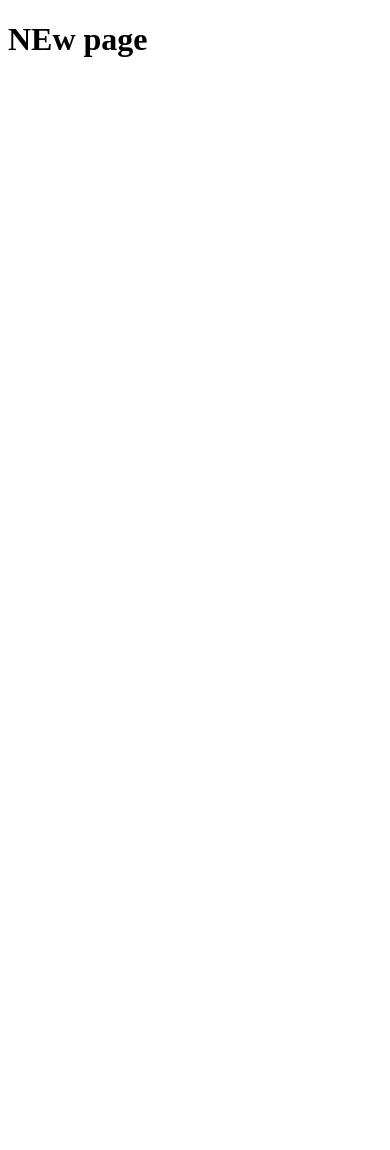
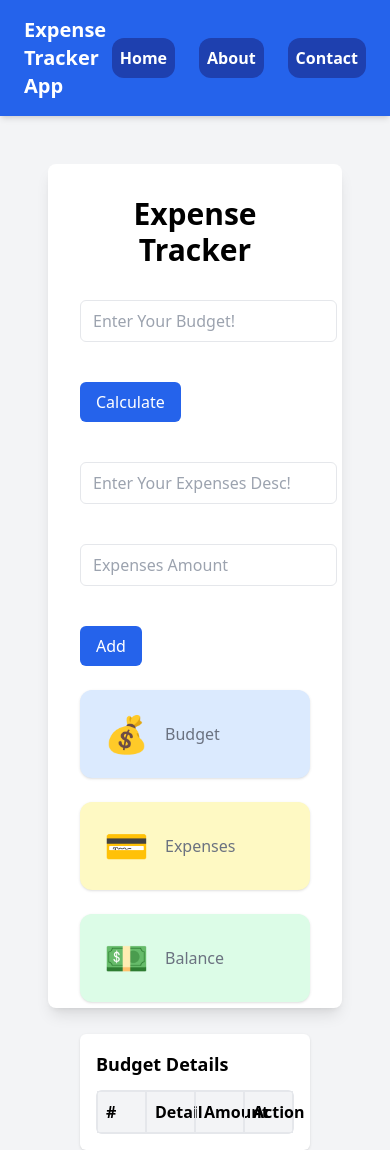
Before and after one commit to Aryan980520/FEE2_Project, a plain HTML site: page 1.html in a window 390 px wide. Before the commit the page ends 844 px from the top, so only its background shows below. Drawn offline with nearby package versions, Linux system fonts and the light colour scheme.

```diff
--- a/1.html
+++ b/1.html
@@ -1,11 +1,81 @@
 <!DOCTYPE html>
 <html lang="en">
 <head>
-    <meta charset="UTF-8">
-    <meta name="viewport" content="width=device-width, initial-scale=1.0">
-    <title>Document</title>
+  <meta charset="UTF-8">
+  <meta name="viewport" content="width=device-width, initial-scale=1.0">
+  <title>Budget App</title>
+  <script src="https://cdn.tailwindcss.com"></script>
 </head>
-<body>
-    <h1>NEw page</h1>
+<body class="bg-gray-100 min-h-screen flex flex-col">
+
+  <!-- Navbar -->
+  <div class="bg-blue-600 text-white px-6 py-4 shadow-md flex justify-between items-center">
+    <h1 class="text-xl font-bold">Expense Tracker App</h1>
+    <ul class="flex space-x-6">
+      <a href="Index.html"><button class="font-bold bg-blue-800 p-2 rounded-xl hover:bg-blue-500 hover:scale-105 transform transition duration-300 ease-in-out">Home</button></a>
+      <a href="Index.html"><button class="font-bold bg-blue-800 p-2 rounded-xl hover:bg-blue-500 hover:scale-105 transform transition duration-300 ease-in-out">About</button></a>
+      <a href="contact.html"><button class="font-bold bg-blue-800 p-2 rounded-xl hover:bg-blue-500 hover:scale-105 transform transition duration-300 ease-in-out">Contact</button></a>
+    </ul>
+  </div>
+
+  <!-- Full Page Content -->
+  <div class="flex-1 flex justify-center items-start p-12">
+    <div class="bg-white shadow-lg rounded-lg p-8 w-full h-screen">
+
+      <h2 class="text-3xl font-bold text-center mb-8">Expense Tracker</h2>
+
+      <!-- Input Section -->
+      <div class="flex flex-wrap gap-10 items-center mb-6">
+        <input type="number" placeholder="Enter Your Budget!"
+               class="border px-3 py-2 rounded-md">
+
+        <button class="bg-blue-600 text-white px-4 py-2 rounded-md ">
+          Calculate
+        </button>
+
+        <input type="text" placeholder="Enter Your Expenses Desc!"
+               class="border px-3 py-2 rounded-md">
+
+        <input type="number" placeholder="Expenses Amount"
+               class="border px-3 py-2 rounded-md">
+
+        <button class="bg-blue-600 text-white px-4 py-2 rounded-md">Add</button>
+      </div>
+
+      <!-- Cards Section -->
+      <div class="grid grid-cols-1 md:grid-cols-3 gap-6 mb-8">
+        <div class="flex items-center bg-blue-100 p-6 rounded-xl shadow">
+          <div class="text-4xl mr-4">💰</div>
+          <div>
+            <p class="text-gray-500">Budget</p>
+          </div>
+        </div>
+        <div class="flex items-center bg-yellow-100 p-6 rounded-xl shadow">
+          <div class="text-4xl mr-4">💳</div>
+          <div>
+            <p class="text-gray-500">Expenses</p>
+          </div>
+        </div>
+        <div class="flex items-center bg-green-100 p-6 rounded-xl shadow">
+          <div class="text-4xl mr-4">💵</div>
+          <div>
+            <p class="text-gray-500">Balance</p>
+          </div>
+        </div>
+      </div>
+
+      <!-- Budget Details Table -->
+      <div class="bg-white shadow rounded-md w-full p-4">
+        <h2 class="text-lg font-semibold mb-3">Budget Details</h2>
+        <div class="grid grid-cols-4 font-semibold bg-gray-100 border rounded-md">
+          <div class="p-2 border">#</div>
+          <div class="p-2 border">Detail</div>
+          <div class="p-2 border">Amount</div>
+          <div class="p-2 border">Action</div>
+        </div>
+      </div>
+    </div>
+  </div>
+
 </body>
 </html>
```
Also changed, not shown: Index.html (+37 -6 lines), contact.html (added, +52 -0 lines).
